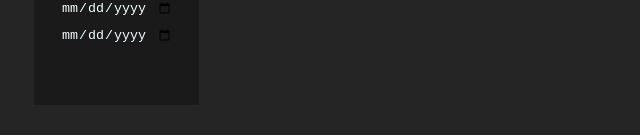
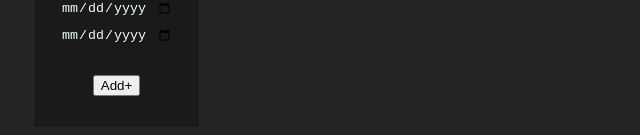
Before and after one commit to MikeAtwood/new-cv-project, a React (Create React App) app: page / in a window 1280 px wide. Shown: the part 573-708 px from the top of the page, without its empty margins (0-640 px from the left). Built offline with nearby package versions, Linux system fonts and the light colour scheme.

Commit message:
added EXP functionality for state

```diff
--- a/src/App.js
+++ b/src/App.js
@@ -2,6 +2,7 @@ import React, { useState } from 'react';
 import Form from './components/Form';
 import './App.css';
 import { v4 as uuidv4 } from 'uuid'
+// import Experience from './components/Experience';
 
 const App = () => {
   const [newFormData, setNewFormData] = useState({
@@ -54,8 +55,36 @@ const App = () => {
     })
   }
 
+  const createNewExperience = () => {
+    const NewExperience = {
+      id: uuidv4(),
+      companyName: '',
+      position: '',
+      mainTasks: '',
+      jobStartDate: '',
+      jobEndDate: '',
+    }
+    return NewExperience;
+  }
 
+  const handleAddExperience = () => {
+    if (newFormData.experiences.length < newFormData.maxExperiences) {
+      const NewExperience = createNewExperience()
+      setNewFormData(prevState => ({
+        ...prevState,
+        experiences: [...prevState.experiences, NewExperience],
+        numExperiences: prevState.experiences.length + 1
+      }))
+    }
+  }
 
+  // const experienceSections = newFormData.experiences.map(experience => (
+  //   <Experience
+  //     key={experience.id}
+  //     experience={experience}
+  //     handleExperienceChange={(event) => handleExperienceChange(event, experience.id)}
+  //   />
+  // ))
 
   return (
     <div className="App">
@@ -64,6 +93,8 @@ const App = () => {
           newFormData={newFormData}
           handleInputChange={handleInputChange}
           handleExperienceChange={handleExperienceChange}
+          handleAddExperience={handleAddExperience}
+          experiences={newFormData.experiences}
         />
       </div>
     </div>
--- a/src/components/Form.js
+++ b/src/components/Form.js
@@ -3,7 +3,7 @@ import General from "./General";
 import Education from "./Education";
 import Experience from "./Experience";
 
-const Form = ({ handleInputChange }) => {
+const Form = ({ experiences, handleInputChange, handleExperienceChange, handleAddExperience }) => {
     return (
         <div>
             <div className="input-field">
@@ -13,7 +13,14 @@ const Form = ({ handleInputChange }) => {
                 <Education
                     handleInputChange={handleInputChange}
                 />
-                <Experience />
+                {experiences.map((experience) => (
+                    <Experience
+                        key={experience.id}
+                        experience={experience}
+                        handleExperienceChange={(event) => handleExperienceChange(event, experience.id)}
+                    />
+                ))}
+                <button onClick={() => handleAddExperience()}>Add+</button>
             </div>
         </div>
     )
```
